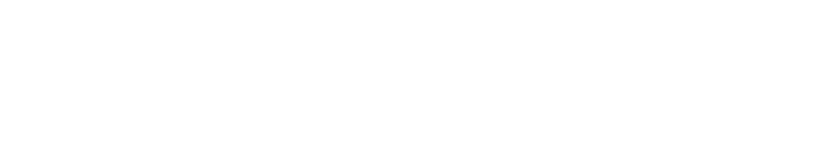
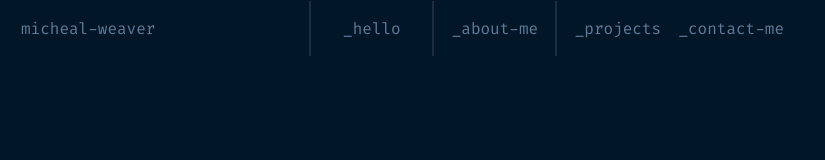
Before and after one commit to Denys-Haidemskyi/_Portfolio_, a plain HTML site: page index.html in a window 1280 px wide. Shown: the whole page, without its empty margins (0-825 px from the left). Drawn offline with Linux system fonts and the light colour scheme.

Commit message:
add text to header and hover effects

```diff
--- a/css/styles.css
+++ b/css/styles.css
@@ -0,0 +1,69 @@
+* {
+    margin: 0;
+    padding: 0;
+}
+
+a {
+    text-decoration: none;
+}
+
+ul {
+    list-style-type: none;
+}
+
+body {
+    background: rgb(1, 22, 39);
+    font-family: "Fira Code", monospace;
+    font-optical-sizing: auto;
+    font-weight: 400;
+    font-style: normal;
+}
+
+/*/ Header /*/
+header {
+    display: flex;
+    align-items: center;
+}
+
+.main-link {
+    margin-left: 21px;
+    margin-top: 17.6px;
+    margin-bottom: 17.6px;
+    color: rgb(96, 123, 150);
+    margin-right: 154px;
+}
+
+.nav-list {
+    display: flex;
+}
+
+.nav-span {
+    border: 1px solid rgb(30, 45, 61);
+}
+
+.nav-item {
+    width: 121px;
+    height: 55px;
+    display: flex;
+    align-items: center;
+    justify-content: center;
+}
+
+.nav-item:hover {
+    border-bottom: 3px solid rgb(254, 165, 95);
+}
+
+.nav-link {
+    color: rgb(96, 123, 150);
+    transition: color 250ms;
+}
+
+.nav-link:hover,
+.nav-link:active,
+.nav-link:focus {
+    color: rgb(255, 255, 255);
+}
+
+.contact-header-link {
+    color: rgb(96, 123, 150);
+}
--- a/index.html
+++ b/index.html
@@ -3,8 +3,25 @@
 <head>
     <meta charset="UTF-8">
     <meta name="viewport" content="width=device-width, initial-scale=1.0">
+    <link rel="preconnect" href="https://fonts.googleapis.com">
+    <link rel="preconnect" href="https://fonts.gstatic.com" crossorigin>
+    <link href="https://fonts.googleapis.com/css2?family=Fira+Code:wght@300..700&display=swap" rel="stylesheet">
+    <link rel="stylesheet" href="./css/styles.css">
     <title>Denys Haidemskyi</title>
 </head>
 <body>
+    <header>
+        <a href="#" class="main-link">micheal-weaver</a>
+        <nav>
+            <ul class="nav-list list">
+                <span class="nav-span"></span><li class="nav-item"><a href="#" class="nav-link">_hello</a></li>
+                <span class="nav-span"></span><li class="nav-item"><a href="#" class="nav-link">_about-me</a></li>
+                <span class="nav-span"></span><li class="nav-item"><a href="#" class="nav-link">_projects</a></li>
+            </ul>
+        </nav>
+        <a href="#" class="contact-header-link">_contact-me</a>
+    </header>
+    <main></main>
+    <footer></footer>
 </body>
 </html>
```
